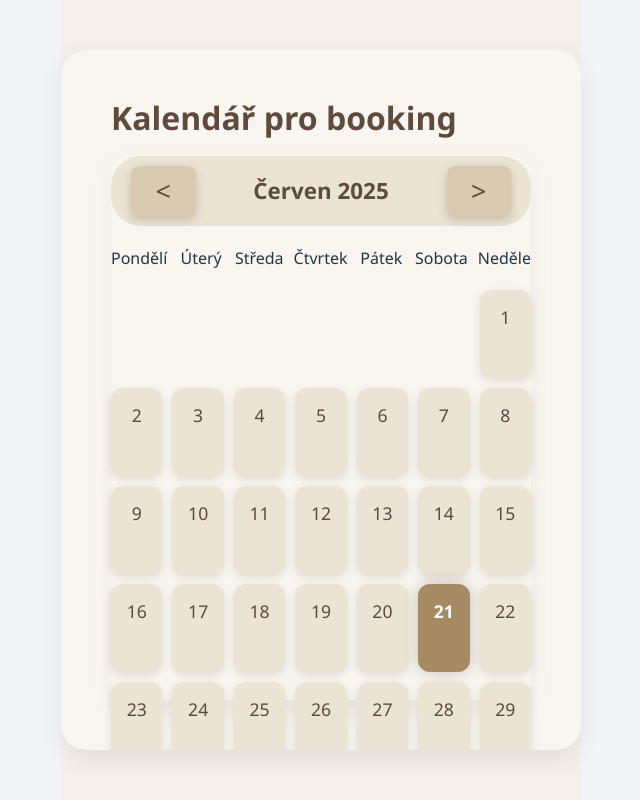
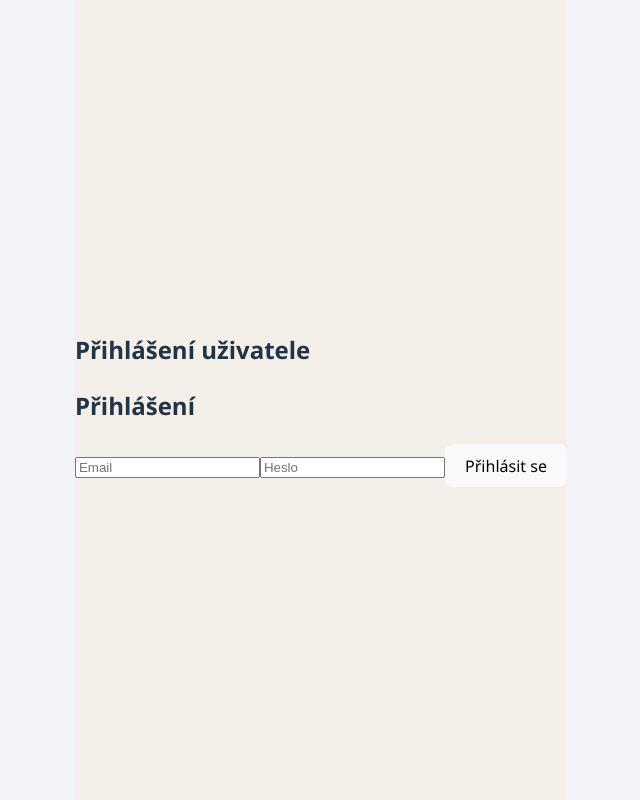
Before and after one commit to ydnev/react-kalendar, a React (Vite) app: page / in a window 1280 px wide. Shown: the whole page, without its empty margins (319-959 px from the left). Built offline with nearby package versions, Linux system fonts and the light colour scheme.

Commit message:
o krok blíž k použitelnosti

```diff
--- a/src/App.jsx
+++ b/src/App.jsx
@@ -1,16 +1,35 @@
-import React from 'react';
-import Kalendar from './components/Kalendar';
-import './App.css';
+import React, { useState } from 'react'; // Import Reactu a hooku useState pro správu stavu
+import Kalendar from './components/Kalendar'; // Import komponenty kalendáře
+import Login from './components/Login'; // Import komponenty pro přihlašovací formulář
+import './App.css'; // Import CSS stylů pro aplikaci
 
 function App() {
+  // Vytvoření stavu isLoggedIn (false = uživatel není přihlášen)
+  const [isLoggedIn, setIsLoggedIn] = useState(false);
+
+  // Tato fce se zavolá, když uživatel úspěšně vyplní login formulář
+  const handleLoginSuccess = () => {
+    setIsLoggedIn(true); // Přepne stav přihlášení na true
+  };
+
   return (
-    <div className="app-wrapper">
-      <div className="kalendar-wrapper">
-        <h1 className="kalendar-nadpis">Kalendář pro booking</h1>
-        <Kalendar />
-      </div>
+    <div className="app-wrapper"> {/* Hlavní obal celé aplikace */}
+
+      {isLoggedIn ? ( // Podmínka: pokud je uživatel přihlášen...
+        <div className="kalendar-wrapper"> {/* Zobrazí se kalendář */}
+          <h1 className="kalendar-nadpis">Kalendář pro booking</h1>
+          <Kalendar /> {/* Komponenta kalendáře */}
+        </div>
+      ) : ( // Jinak (uživatel ještě není přihlášen)...
+        <div className="login-wrapper"> {/* Zobrazí se přihlašovací formulář */}
+          <h2>Přihlášení uživatele</h2>
+          <Login onLoginSuccess={handleLoginSuccess} />
+          {/* Komponentě Login předáváme funkci, která se má spustit po úspěšném přihlášení */}
+        </div>
+      )}
+
     </div>
   );
 }
 
-export default App;
+export default App; // Exportujeme komponentu App jako hlavní komponentu celé aplikace
--- a/src/components/Kalendar.css
+++ b/src/components/Kalendar.css
@@ -82,7 +82,7 @@ html, body, #root {
 
 /* Pevná výška dat – vždy 6 řádků */
 .dates {
-  height: calc(6 * 60px + 5 * 10px); /* 6 řádků + 5 mezer */
+  height: calc(6 * 80px + 5 * 10px); /* 6 řádků + 5 mezer */
 }
 
 /* Jednotlivý den */
--- /dev/null
+++ b/src/components/Login.jsx
@@ -0,0 +1,52 @@
+import React, { useState } from 'react';
+
+function Login({ onLoginSuccess }) {
+    //vytvoření stavů pro email a heslo
+    const [email, setEmail] = useState('');
+    const [password, setPassword] = useState('');
+    const [error, setError] = useState(''); // Stav pro chybovou zprávu
+
+    //funkce pro odeslání formuláře
+    const handleSubmit = (e) => {
+    e.preventDefault(); // zabráníme reloadu stránky
+
+    // VALIDACE – kontrola, že obě pole jsou vyplněná
+    if (email.trim() === '' || password.trim() === '') {
+        console.log('Chyba: Email nebo heslo není vyplněné.');
+        return; // zastaví odeslání, protože data nejsou validní
+    }
+
+    // Pokud validace projde, pokračujeme
+    console.log('Přihlašuji se s:', email, password);
+};
+
+ return (
+        <form onSubmit={handleSubmit}>
+            <h2>Přihlášení</h2>
+
+            <input
+                type="email"
+                placeholder="Email"
+                value={email}
+                onChange={(e) => {
+                    setEmail(e.target.value);
+                    console.log("Změna emailu:", e.target.value);
+                }}
+            />
+
+            <input
+                type="password"
+                placeholder="Heslo"
+                value={password}
+                onChange={(e) => {
+                    setPassword(e.target.value);
+                console.log("Změna hesla:", e.target.value);
+                }}
+            />
+
+            <button type="submit">Přihlásit se</button>
+        </form>
+    );
+}
+
+export default Login;
```
